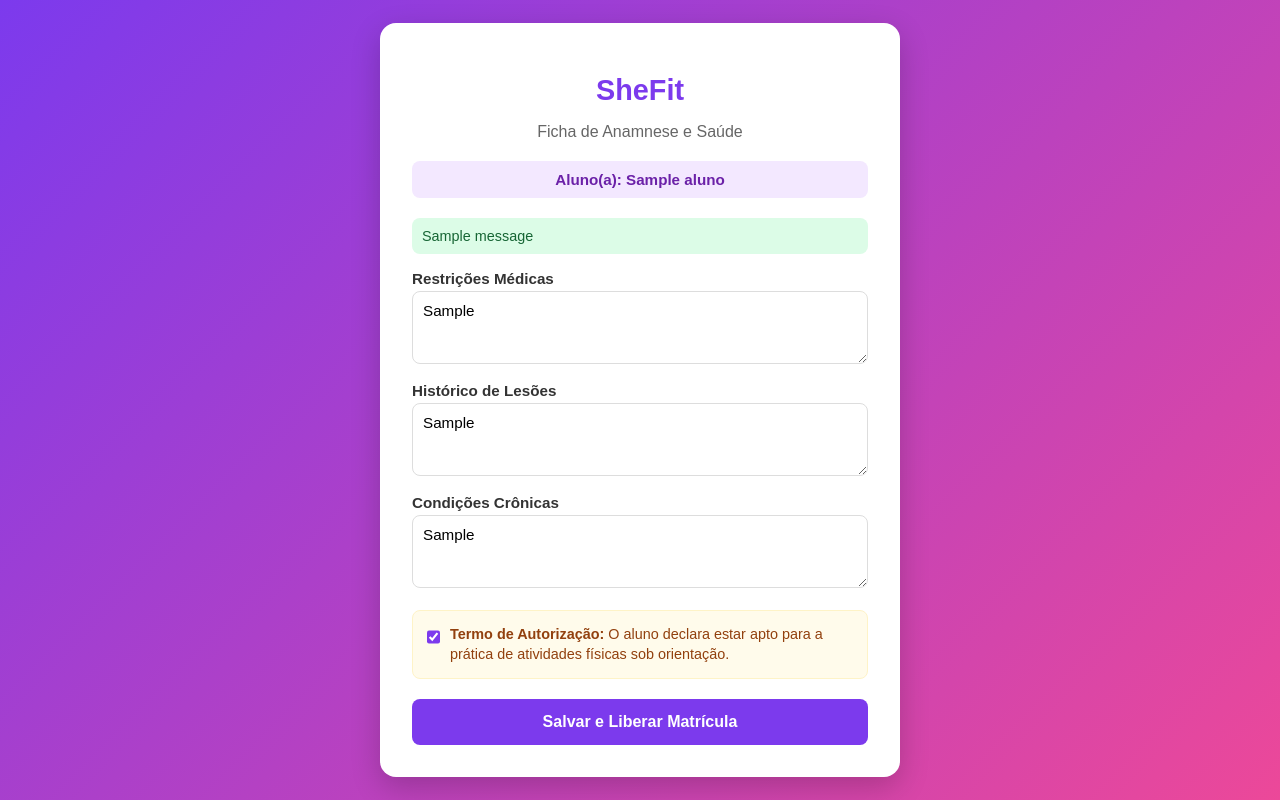
After one commit to alessandra-oliveira/PBD-2026.2_SheFit, a Django app: page /alunos/1/anamnese/ in a window 1280 px wide. The commit adds this page. Run offline with Django 5.2, Linux system fonts and the light colour scheme; a user stored in the database is signed in; tables that the repository leaves empty hold one stand-in row (values such as "Sample post"); one stand-in notice (Sample message) is shown.

Commit message:
feat: implementa fluxo obrigatorio de anamnese, bloqueio de matricula e visual padronizado

```diff
--- a/alunos/forms.py
+++ b/alunos/forms.py
@@ -3,6 +3,7 @@ from django.contrib.auth.models import User
 from django.core.exceptions import ValidationError
 from django.contrib.auth.password_validation import validate_password
 from .models import Aluno
+from .models import Aluno, Anamnese
 
 
 
@@ -52,3 +53,47 @@ class AlunoForm(forms.ModelForm):
         except ValidationError as erros:
             raise ValidationError(erros.messages)
         return password
+
+class AnamneseForm(forms.ModelForm):
+    class Meta:
+        model = Anamnese
+        fields = [
+            'restricoes_medicas',
+            'historico_lesoes',
+            'condicoes_cronicas',
+            'autorizacao_atividade_fisica',
+        ]
+        widgets = {
+            'restricoes_medicas': forms.Textarea(attrs={
+                'rows': 3,
+                'class': 'form-control',
+                'placeholder': 'Ex: Problemas cardíacos, dores na coluna, restrições articulares...'
+            }),
+            'historico_lesoes': forms.Textarea(attrs={
+                'rows': 3,
+                'class': 'form-control',
+                'placeholder': 'Ex: Rompimento de ligamento, cirurgias prévias...'
+            }),
+            'condicoes_cronicas': forms.Textarea(attrs={
+                'rows': 3,
+                'class': 'form-control',
+                'placeholder': 'Ex: Hipertensão, asma, diabetes...'
+            }),
+            'autorizacao_atividade_fisica': forms.CheckboxInput(attrs={
+                'class': 'form-check-input'
+            }),
+        }
+        labels = {
+            'restricoes_medicas': 'Restrições Médicas',
+            'historico_lesoes': 'Histórico de Lesões',
+            'condicoes_cronicas': 'Condições Crônicas',
+            'autorizacao_atividade_fisica': 'Declaro autorização para a prática de atividades físicas',
+        }
+
+    def clean_autorizacao_atividade_fisica(self):
+        autorizado = self.cleaned_data.get('autorizacao_atividade_fisica')
+        if not autorizado:
+            raise ValidationError(
+                'A autorização para a prática de atividade física é obrigatória para liberar o aluno.'
+            )
+        return autorizado
--- a/alunos/templates/alunos/cadastrar_aluno.html
+++ b/alunos/templates/alunos/cadastrar_aluno.html
@@ -142,7 +142,7 @@
             <div class="erro">{{ field.errors.0 }}</div>
             {% endif %}
             {% endfor %}
-            <button type="submit">Cadastrar Aluno</button>
+            <button type="submit">Avançar para Anamnese</button>
         </form>
     </div>
 </body>
--- /dev/null
+++ b/alunos/templates/alunos/preencher_anamnese.html
@@ -0,0 +1,224 @@
+{% load static %}
+<!DOCTYPE html>
+<html lang="pt-br">
+
+<head>
+    <meta charset="UTF-8">
+    <title>Anamnese e Matrícula - SheFit</title>
+    <style>
+        * {
+            box-sizing: border-box;
+        }
+
+        body {
+            font-family: Arial, sans-serif;
+            background: linear-gradient(135deg, #7c3aed, #ec4899);
+            min-height: 100vh;
+            display: flex;
+            justify-content: center;
+            align-items: center;
+            margin: 0;
+            padding: 20px;
+        }
+
+        .card {
+            background: white;
+            border-radius: 16px;
+            padding: 32px;
+            width: 100%;
+            max-width: 520px;
+            box-shadow: 0 10px 30px rgba(0, 0, 0, 0.2);
+        }
+
+        h1 {
+            color: #7c3aed;
+            text-align: center;
+            margin-bottom: 4px;
+            font-size: 1.8rem;
+        }
+
+        p.subtitle {
+            text-align: center;
+            color: #666;
+            margin-bottom: 20px;
+        }
+
+        .aluno-badge {
+            background: #f3e8ff;
+            color: #6b21a8;
+            padding: 10px 14px;
+            border-radius: 8px;
+            font-size: 0.95rem;
+            text-align: center;
+            margin-bottom: 20px;
+            font-weight: 600;
+        }
+
+        label {
+            display: block;
+            font-weight: bold;
+            margin-top: 14px;
+            margin-bottom: 4px;
+            font-size: 0.95rem;
+            color: #333;
+        }
+
+        textarea {
+            width: 100%;
+            padding: 10px;
+            border: 1px solid #ddd;
+            border-radius: 8px;
+            font-size: 0.95rem;
+            font-family: Arial, sans-serif;
+            resize: vertical;
+        }
+
+        .checkbox-container {
+            display: flex;
+            align-items: flex-start;
+            gap: 10px;
+            background: #fffbeb;
+            border: 1px solid #fef3c7;
+            padding: 14px;
+            border-radius: 8px;
+            margin-top: 18px;
+        }
+
+        .checkbox-container input[type="checkbox"] {
+            width: 20px;
+            height: 20px;
+            accent-color: #7c3aed;
+            cursor: pointer;
+            margin: 2px 0 0 0;
+        }
+
+        .checkbox-container label {
+            margin: 0;
+            font-weight: normal;
+            font-size: 0.9rem;
+            color: #92400e;
+            cursor: pointer;
+            line-height: 1.35;
+        }
+
+        button {
+            width: 100%;
+            margin-top: 20px;
+            padding: 14px;
+            background: #7c3aed;
+            color: white;
+            border: none;
+            border-radius: 8px;
+            font-weight: bold;
+            font-size: 1rem;
+            cursor: pointer;
+            transition: background 0.2s, transform 0.2s, box-shadow 0.2s;
+        }
+
+        button:hover {
+            background: #6d28d9;
+            transform: translateY(-3px);
+            box-shadow: 0 8px 16px rgba(124, 58, 237, 0.35);
+        }
+
+        button:active {
+            transform: translateY(-1px);
+            box-shadow: 0 4px 8px rgba(124, 58, 237, 0.35);
+        }
+
+        .erro {
+            color: #b91c1c;
+            font-size: 0.85em;
+            margin-top: 4px;
+        }
+
+        .sucesso {
+            background: #dcfce7;
+            color: #166534;
+            padding: 10px;
+            border-radius: 8px;
+            margin-bottom: 16px;
+            font-size: 0.9rem;
+        }
+
+        .erro-box {
+            background: #fee2e2;
+            color: #991b1b;
+            border: 1px solid #fecaca;
+            padding: 10px;
+            border-radius: 8px;
+            margin-bottom: 16px;
+        font-size: 0.9rem;
+        }
+
+        @media (max-width: 480px) {
+            .card {
+                padding: 24px 20px;
+                border-radius: 12px;
+            }
+
+            h1 {
+                font-size: 1.5rem;
+            }
+
+            button {
+                padding: 12px;
+            }
+        }
+    </style>
+</head>
+
+<body>
+    <div class="card">
+        <h1>SheFit</h1>
+        <p class="subtitle">Ficha de Anamnese e Saúde</p>
+
+        <div class="aluno-badge">
+            Aluno(a): {{ aluno.nome }}
+        </div>
+
+    {% if messages %}
+        {% with message=messages|last %}
+            <div class="{% if message.tags == 'error' %}erro-box{% else %}sucesso{% endif %}">
+                {{ message }}
+            </div>
+        {% endwith %}
+    {% endif %}
+
+        <form method="post" autocomplete="off">
+            {% csrf_token %}
+
+            <label for="{{ form.restricoes_medicas.id_for_label }}">{{ form.restricoes_medicas.label }}</label>
+            {{ form.restricoes_medicas }}
+            {% if form.restricoes_medicas.errors %}
+                <div class="erro">{{ form.restricoes_medicas.errors.0 }}</div>
+            {% endif %}
+
+            <label for="{{ form.historico_lesoes.id_for_label }}">{{ form.historico_lesoes.label }}</label>
+            {{ form.historico_lesoes }}
+            {% if form.historico_lesoes.errors %}
+                <div class="erro">{{ form.historico_lesoes.errors.0 }}</div>
+            {% endif %}
+
+            <label for="{{ form.condicoes_cronicas.id_for_label }}">{{ form.condicoes_cronicas.label }}</label>
+            {{ form.condicoes_cronicas }}
+            {% if form.condicoes_cronicas.errors %}
+                <div class="erro">{{ form.condicoes_cronicas.errors.0 }}</div>
+            {% endif %}
+
+            <div class="checkbox-container">
+                {{ form.autorizacao_atividade_fisica }}
+                <label for="{{ form.autorizacao_atividade_fisica.id_for_label }}">
+                    <strong>Termo de Autorização:</strong> O aluno declara estar apto para a prática de atividades físicas sob orientação.
+                </label>
+            </div>
+            {% if form.autorizacao_atividade_fisica.errors %}
+                <div class="erro">{{ form.autorizacao_atividade_fisica.errors.0 }}</div>
+            {% endif %}
+
+            <button type="submit">Salvar e Liberar Matrícula</button>
+        </form>
+    </div>
+</body>
+
+</html>
--- a/alunos/urls.py
+++ b/alunos/urls.py
@@ -3,4 +3,6 @@ from . import views
 
 urlpatterns = [
     path('cadastrar/', views.cadastrar_aluno, name='cadastrar_aluno'),
+    path('<int:aluno_id>/anamnese/', views.preencher_anamnese, name='preencher_anamnese'),
+    path('<int:aluno_id>/anamnese/consulta/', views.consultar_anamnese, name='consultar_anamnese'),
 ]
--- a/alunos/views.py
+++ b/alunos/views.py
@@ -2,11 +2,12 @@ from django.contrib.auth.decorators import login_required
 from django.contrib.auth.models import User
 from django.contrib import messages
 from django.db import transaction
-from django.shortcuts import render, redirect
+from django.shortcuts import render, redirect, get_object_or_404
 
 from accounts.models import Perfil
 from accounts.decorators import perfil_requerido
-from .forms import AlunoForm
+from .models import Aluno, Anamnese
+from .forms import AlunoForm, AnamneseForm
 
 
 @login_required
@@ -15,19 +16,70 @@ def cadastrar_aluno(request):
     if request.method == 'POST':
         form = AlunoForm(request.POST, request.FILES)
         if form.is_valid():
-            with transaction.atomic():
-                user = User.objects.create_user(
-                    username=form.cleaned_data['username'],
-                    password=form.cleaned_data['password'],
-                )
-                perfil = Perfil.objects.create(usuario=user, tipo=Perfil.ALUNO)
-                aluno = form.save(commit=False)
-                aluno.perfil = perfil
-                aluno.save()
+            aluno = form.save(commit=False)
+            aluno.ativo = False  # Bloqueado até a conclusão da anamnese
+            aluno.save()
 
-            messages.success(request, f'Aluno {aluno.nome} cadastrado com sucesso!')
-            return redirect('cadastrar_aluno')
+            messages.info(
+                request,
+                'Cadastro inicial realizado! O aluno só será matriculado e ativado após o preenchimento da anamnese médica e aceite do termo de aptidão física.'
+            )
+            return redirect('preencher_anamnese', aluno_id=aluno.id)
     else:
         form = AlunoForm()
 
     return render(request, 'alunos/cadastrar_aluno.html', {'form': form})
+
+@login_required
+@perfil_requerido('recepcao')
+def preencher_anamnese(request, aluno_id):
+    """
+    Formulário de saúde: preenchido pela recepção.
+    Se a autorização for confirmada, o aluno é liberado/matriculado.
+    """
+    aluno = get_object_or_404(Aluno, pk=aluno_id)
+    anamnese_instance = getattr(aluno, 'anamnese', None)
+
+    if request.method == 'POST':
+        form = AnamneseForm(request.POST, instance=anamnese_instance)
+        if form.is_valid():
+            anamnese = form.save(commit=False)
+            anamnese.aluno = aluno
+            anamnese.save()
+
+            # Regra dura de matrícula/ativação
+            if anamnese.autorizacao_atividade_fisica:
+                aluno.ativo = True
+                aluno.save()
+                messages.success(request, f'Anamnese e autorização confirmadas! Matrícula de {aluno.nome} liberada com sucesso.')
+                # Redireciona para a tela de consulta da anamnese recém-criada
+                return redirect('consultar_anamnese', aluno_id=aluno.id)
+            else:
+                aluno.ativo = False
+                aluno.save()
+                messages.error(request, 'Não é possível matricular o aluno: o termo de autorização para atividade física não foi marcado.')
+    else:
+        form = AnamneseForm(instance=anamnese_instance)
+
+    return render(request, 'alunos/preencher_anamnese.html', {
+        'form': form,
+        'aluno': aluno
+    })
+
+
+@login_required
+@perfil_requerido('professor')
+def consultar_anamnese(request, aluno_id):
+    """
+    Visão do professor: consulta rápida das restrições e lesões antes do treino.
+    """
+    aluno = get_object_or_404(Aluno, pk=aluno_id)
+    anamnese = getattr(aluno, 'anamnese', None)
+
+    if not anamnese:
+        messages.warning(request, f'O aluno {aluno.nome} ainda não possui ficha de anamnese cadastrada.')
+
+    return render(request, 'alunos/consultar_anamnese.html', {
+        'aluno': aluno,
+        'anamnese': anamnese
+    })
--- a/sheFit/settings.py
+++ b/sheFit/settings.py
@@ -131,3 +131,4 @@ MAILERS = {
         "BACKEND": "django.core.mail.backends.console.EmailBackend",
     },
 }
+DEFAULT_AUTO_FIELD = 'django.db.models.BigAutoField'
```
Also changed, not shown: accounts/templates/accounts/painel_aluno.html (+17 -0 lines), accounts/views.py (+7 -1 lines), alunos/admin.py (+11 -9 lines), alunos/models.py (+63 -0 lines), alunos/templates/alunos/consultar_anamnese.html (added, +207 -0 lines), alunos/migrations/0005_anamnese.py (added).
